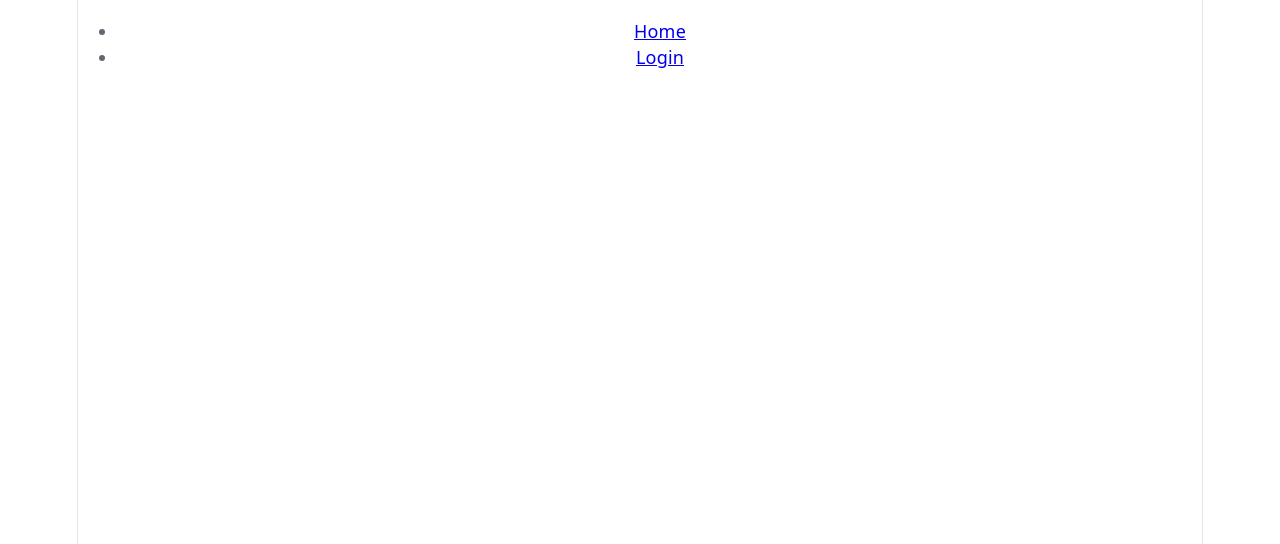
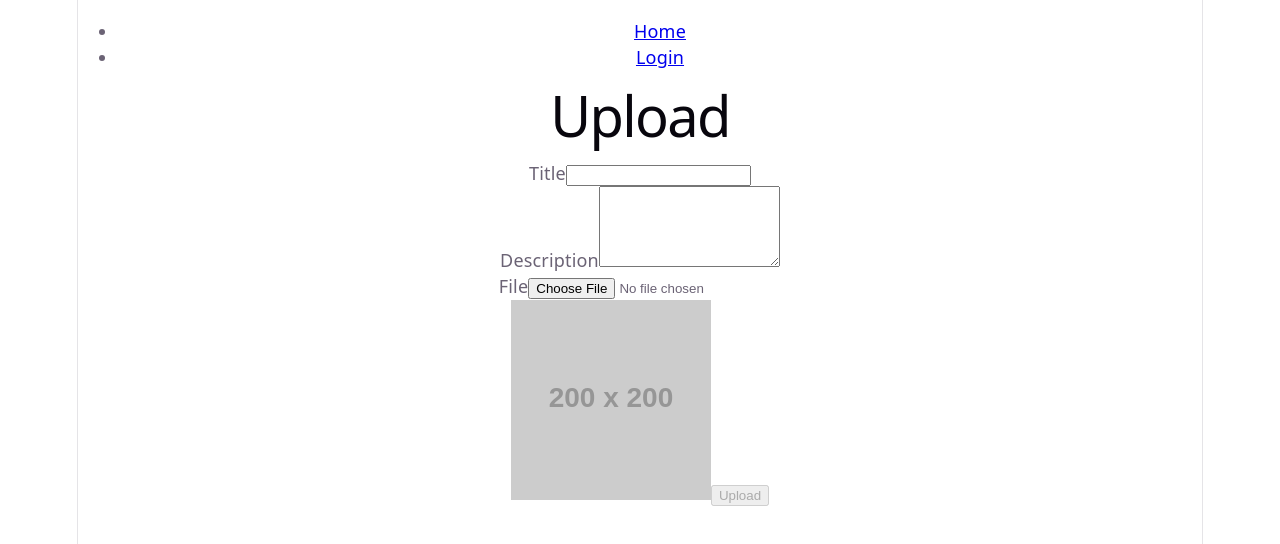
Before and after one commit to JuhQ/wsk-s26-react, a React (Vite) app: page /upload in a window 1280 px wide. Shown: the top 544 px of the page. Built offline with nearby package versions, Linux system fonts and the light colour scheme; no server answers.

Commit message:
Add upload functionality

```diff
--- a/src/hooks/apiHooks.js
+++ b/src/hooks/apiHooks.js
@@ -1,6 +1,6 @@
-import { useEffect, useState } from 'react';
+import { useEffect, useState } from "react";
 
-import fetchData from '../utils/fetchData';
+import fetchData from "../utils/fetchData";
 
 const useMedia = () => {
   const [mediaArray, setMediaArray] = useState([]);
@@ -9,12 +9,11 @@ const useMedia = () => {
     const getMedia = async () => {
       try {
         const mediaData = await fetchData(
-          import.meta.env.VITE_MEDIA_API + '/media',
+          import.meta.env.VITE_MEDIA_API + "/media",
         );
-        console.log(mediaData);
 
         const userListPromises = mediaData.map((media) =>
-          fetchData(import.meta.env.VITE_AUTH_API + '/users/' + media.user_id),
+          fetchData(import.meta.env.VITE_AUTH_API + "/users/" + media.user_id),
         );
 
         const userListData = await Promise.all(userListPromises);
@@ -39,26 +38,108 @@ const useMedia = () => {
     getMedia();
   }, []);
 
-  return { mediaArray };
+  const postMedia = async (file, inputs, token) => {
+    // TODO: create a suitable object for Media API: without media_id, user_id, thumbnail and created_at. All those are generated by the API. See the media API documentation.
+    // TODO: post the data to Media API and get the data as MediaResponse
+    // TODO: return the data
+
+    const data = {
+      ...file,
+      ...inputs,
+    };
+
+    const fetchOptions = {
+      method: "POST",
+      headers: {
+        "Content-Type": "application/json",
+        Authorization: `Bearer ${token}`,
+      },
+      body: JSON.stringify(data),
+    };
+    console.log(fetchOptions);
+    const loginResult = await fetchData(
+      import.meta.env.VITE_MEDIA_API + "/media",
+      fetchOptions,
+    );
+    return loginResult;
+  };
+
+  return { mediaArray, postMedia };
+};
+
+const useFile = () => {
+  const uploadFile = async (file, token) => {
+    const formData = new FormData();
+    formData.append("file", file);
+
+    const fetchOptions = {
+      method: "POST",
+      headers: {
+        Authorization: `Bearer ${token}`,
+      },
+      body: formData,
+    };
+
+    const result = await fetchData(
+      import.meta.env.VITE_UPLOAD_SERVER + "/upload",
+      fetchOptions,
+    );
+    return result;
+  };
+
+  return { uploadFile };
 };
 
 const useAuthentication = () => {
   const postLogin = async (inputs) => {
     const fetchOptions = {
-      method: 'POST',
+      method: "POST",
       headers: {
-        'Content-Type': 'application/json',
+        "Content-Type": "application/json",
       },
       body: JSON.stringify(inputs),
     };
     console.log(fetchOptions);
     const loginResult = await fetchData(
-      import.meta.env.VITE_AUTH_API + '/auth/login',
+      import.meta.env.VITE_AUTH_API + "/auth/login",
       fetchOptions,
     );
     return loginResult;
   };
-  return { postLogin };
+
+  const createUser = async (inputs) => {
+    const fetchOptions = {
+      method: "POST",
+      headers: {
+        "Content-Type": "application/json",
+      },
+      body: JSON.stringify(inputs),
+    };
+
+    const result = await fetchData(
+      import.meta.env.VITE_AUTH_API + "/users",
+      fetchOptions,
+    );
+    return result;
+  };
+
+  const checkToken = async (token) => {
+    const fetchOptions = {
+      method: "GET",
+      headers: {
+        "Content-Type": "application/json",
+        Authorization: `Bearer ${token}`,
+      },
+    };
+
+    const result = await fetchData(
+      import.meta.env.VITE_AUTH_API + "/users/token",
+      fetchOptions,
+    );
+    return result;
+  };
+
+  return { postLogin, createUser, checkToken };
 };
 
 const useUser = () => {
@@ -67,4 +148,4 @@ const useUser = () => {
   return { getUserByToken };
 };
 
-export { useMedia, useAuthentication, useUser };
+export { useMedia, useAuthentication, useUser, useFile };
--- a/src/hooks/formHooks.js
+++ b/src/hooks/formHooks.js
@@ -1,4 +1,4 @@
-import { useState } from 'react';
+import { useState } from "react";
 
 const useForm = (callback, initState) => {
   const [inputs, setInputs] = useState(initState);
@@ -16,6 +16,15 @@ const useForm = (callback, initState) => {
       ...inputs,
       [event.target.name]: event.target.value,
     }));
+
+    // For uploading files
+    // TODO: check if this is needed at all here
+    if (event.target.files) {
+      setInputs((inputs) => ({
+        ...inputs,
+        [event.target.name]: event.target.files[0],
+      }));
+    }
   };
 
   return {
--- a/src/views/Upload.jsx
+++ b/src/views/Upload.jsx
@@ -1,3 +1,93 @@
-const Upload = () => {};
+import { useFile, useMedia } from "../hooks/apiHooks";
+
+import useForm from "../hooks/formHooks";
+import { useNavigate } from "react-router";
+import { useState } from "react";
+
+const Upload = () => {
+  const { postMedia } = useMedia();
+  const { uploadFile } = useFile();
+  const [file, setFile] = useState();
+
+  const initValues = {
+    description: "",
+  };
+
+  const doUpload = async (inputs) => {
+    console.log("inputs", inputs);
+    const token = localStorage.getItem("token");
+
+    // TODO: wrap in try/catch blocks
+    const results = await uploadFile(file, token);
+
+    const mediaResults = await postMedia(results.data, inputs, token);
+
+    console.log("results", results);
+    console.log("mediaResults", mediaResults);
+  };
+
+  const { handleInputChange, handleSubmit, inputs } = useForm(
+    doUpload,
+    initValues,
+  );
+
+  const handleFileChange = (evt) => {
+    if (evt.target.files) {
+      console.log(evt.target.files[0]);
+      // TODO: set the file to state
+      setFile(evt.target.files[0]);
+    }
+  };
+  return (
+    <>
+      <h1>Upload</h1>
+      <form onSubmit={handleSubmit}>
+        <div>
+          <label htmlFor="title">Title</label>
+          <input
+            name="title"
+            type="text"
+            id="title"
+            onChange={handleInputChange}
+          />
+        </div>
+        <div>
+          <label htmlFor="description">Description</label>
+          <textarea
+            name="description"
+            rows={5}
+            id="description"
+            onChange={handleInputChange}
+          ></textarea>
+        </div>
+        <div>
+          <label htmlFor="file">File</label>
+          <input
+            name="file"
+            type="file"
+            id="file"
+            accept="image/*, video/*"
+            onChange={handleFileChange}
+          />
+        </div>
+        <img
+          src={
+            file
+              ? URL.createObjectURL(file)
+              : "https://placehold.co/200?text=Choose+image"
+          }
+          alt="preview"
+          width="200"
+        />
+        <button
+          type="submit"
+          disabled={file && inputs.title.length > 3 ? false : true}
+        >
+          Upload
+        </button>
+      </form>
+    </>
+  );
+};
 
 export default Upload;
```
